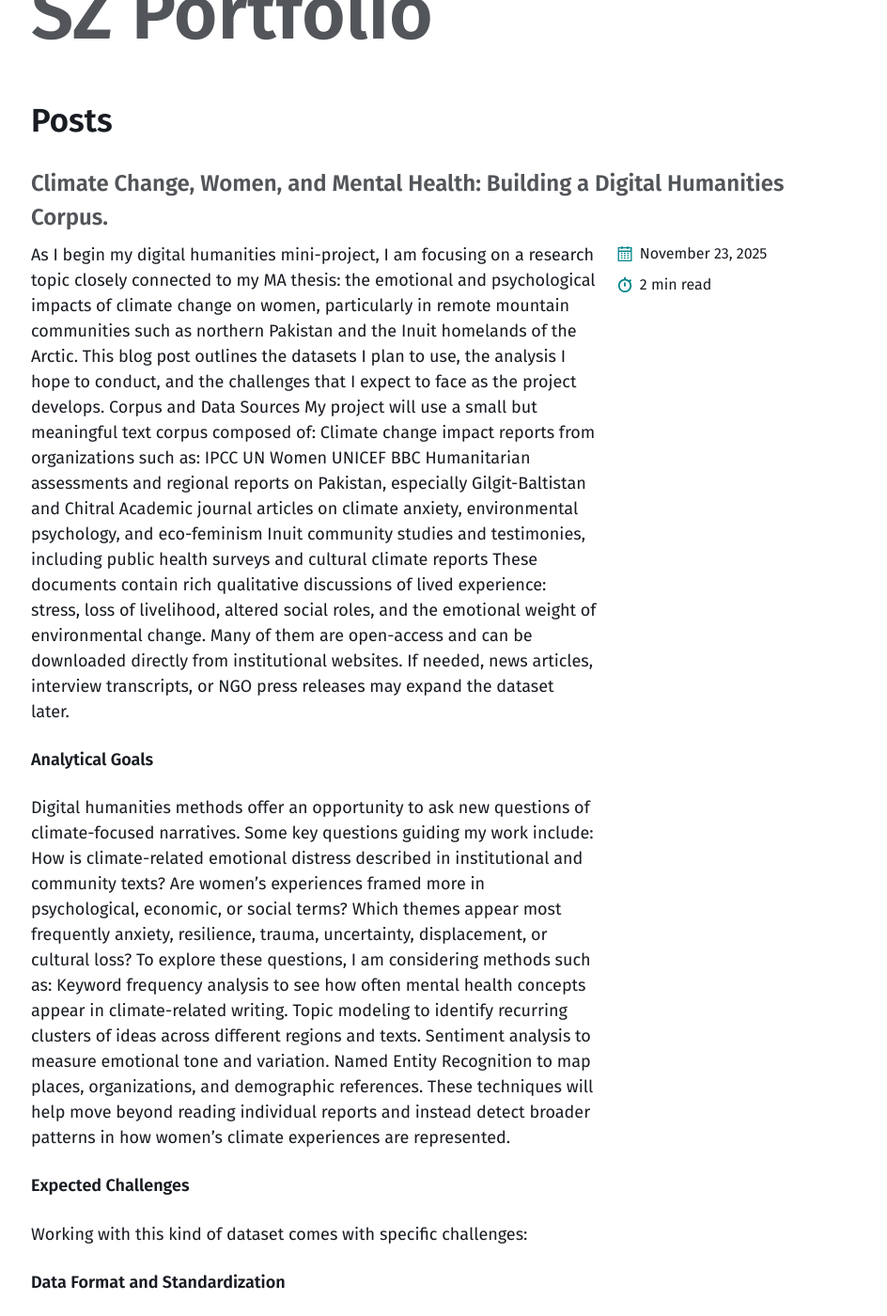
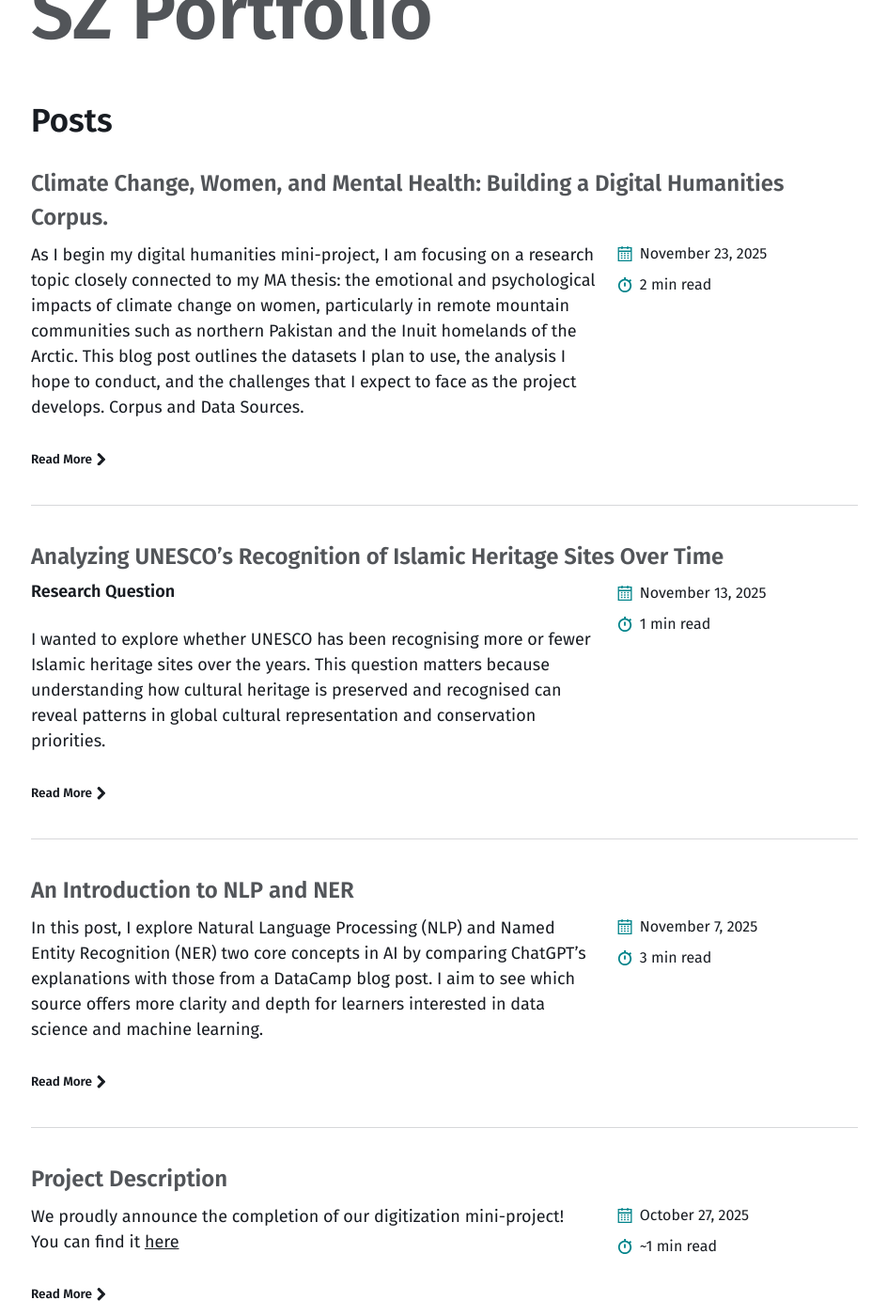
Before and after one commit to sanazia999-beep/portfolio, a Jekyll site: the page built from index.md, in a window 1280 px wide and 1400 px high, scrolled down 530 px. Shown: the whole window at 94% size, without its empty margins (39-983 px from the left). Built offline with Jekyll 4.4.1, drawn with Linux system fonts in a browser that asks for light colours; some of the changed lines change nothing that is shown; some of the changed text lies outside the part shown.

```diff
--- a/_posts/2025-11-23-mini-project.md
+++ b/_posts/2025-11-23-mini-project.md
@@ -9,7 +9,8 @@
 ---
 As I begin my digital humanities mini-project, I am focusing on a research topic closely connected to my MA thesis: the emotional and psychological
 impacts of climate change on women, particularly in remote mountain communities such as northern Pakistan and the Inuit homelands of the Arctic.
-This blog post outlines the datasets I plan to use, the analysis I hope to conduct, and the challenges that I expect to face as the project develops. Corpus and Data Sources
+This blog post outlines the datasets I plan to use, the analysis I hope to conduct, and the challenges that I expect to face as the project develops. Corpus and Data Sources.
+<!--more-->
 My project will use a small but meaningful text corpus composed of:
 Climate change impact reports from organizations such as:
 IPCC
```
